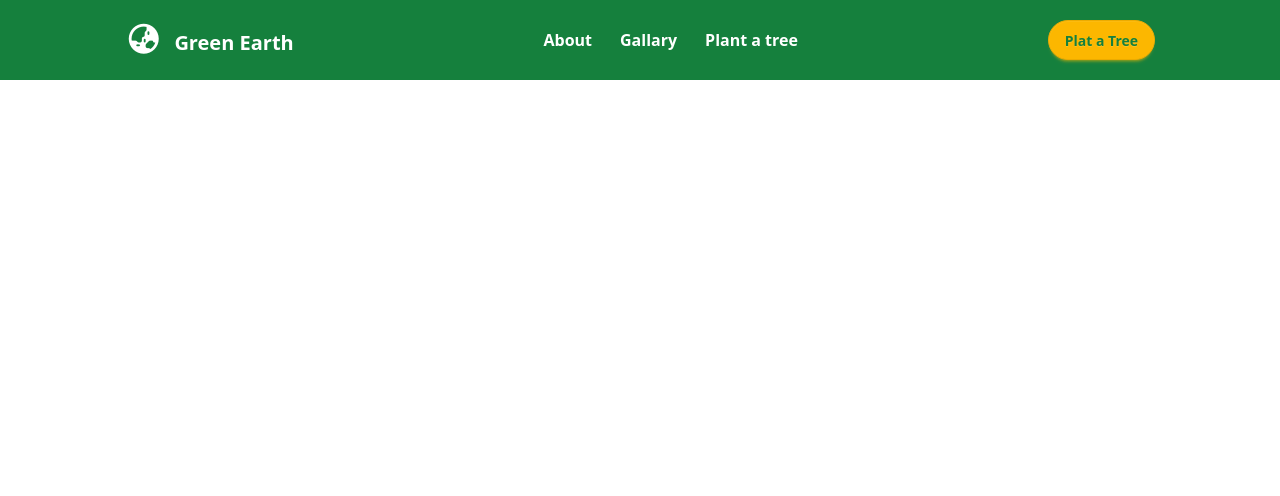
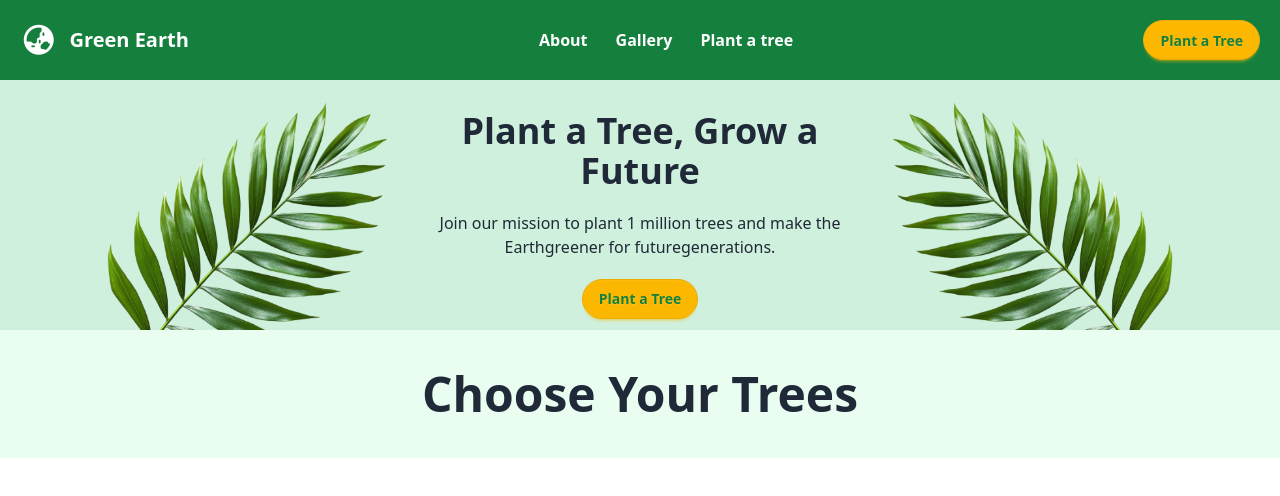
Before and after one commit to fah20im04/Assingment-6, a plain HTML site: page index.html in a window 1280 px wide. Drawn offline with nearby package versions, Linux system fonts and the light colour scheme.

Commit message:
banner done

```diff
--- a/index.html
+++ b/index.html
@@ -12,35 +12,92 @@
       <link href="https://cdn.jsdelivr.net/npm/daisyui@5" rel="stylesheet" type="text/css" />
      <script src="https://cdn.jsdelivr.net/npm/@tailwindcss/browser@4"></script>
 </head>
-<body>
+<body class="bg-[#e9fdf0]">
     <header>
         <!-- nav bar section -->
-         <section class="bg-[#15803D] h-[80px] flex justify-around items-center text-white ">
-            <div class="">
-                <h2 class="font-bold text-xl"><i class="fa-solid text-3xl fa-earth-asia mr-3"></i>Green Earth</h2>
+       <section class="bg-[#15803D] h-[80px] flex justify-between items-center px-5 text-white">
 
+         <div>
+           <h2 class="font-bold text-xl flex items-center">
+             <i class="fa-solid text-3xl fa-earth-asia mr-3"></i>Green Earth
+           </h2>
          </div>
-            <div class="">
-                <ul class="flex gap-7 font-semibold ">
+
+
+         <div class="hidden md:block">
+           <ul class="flex gap-7 font-semibold">
              <li><a href="">About</a></li>
-                    <li><a href="">Gallary</a></li>
+             <li><a href="">Gallery</a></li>
              <li><a href="">Plant a tree</a></li>
            </ul>
          </div>
-            <div>
-                <button class="btn btn-warning rounded-4xl text-[#15803D] font-bold">Plat a Tree</button>
+
+
+         <div class="hidden md:block">
+           <button class="btn btn-warning rounded-4xl text-[#15803D] font-bold">
+             Plant a Tree
+           </button>
+         </div>
+
+
+         <div class="md:hidden">
+           <button id="menu-btn" class="text-3xl focus:outline-none">
+             <i class="fa-solid fa-bars"></i>
+           </button>
          </div>
        </section>
+         <div id="mobile-menu" class="hidden bg-[#15803D] text-white px-5 py-3 md:hidden">
+           <ul class="flex flex-col gap-4 font-semibold">
+             <li><a href="">About</a></li>
+             <li><a href="">Gallery</a></li>
+             <li><a href="">Plant a tree</a></li>
+             <li>
+               <button class="btn btn-warning rounded-4xl text-[#15803D] font-bold w-full">
+                 Plant a Tree
+               </button>
+             </li>
+           </ul>
+         </div>
          <!-- banner section -->
-         <section class="bg-[#CFF0DC]">
-            <div></div>
-            <div></div>
-            <div></div>
+        <section class="flex flex-col md:flex-row items-center justify-between bg-[#CFF0DC] px-6 md:px-16  ">
+           <div class="">
+               <img class="" src="./assets/hero-leaf1.png" alt="">
+           </div>
+           <div class="text-center mt-5">
+               <h2 class="text-4xl text-[#1F2937] font-bold mb-5">Plant a Tree, Grow a Future</h2>
+               <p class="text-[#1F2937] font-medium mb-5">Join our mission to plant 1 million trees and make the Earthgreener for futuregenerations.</p>
 
+               <button class="btn btn-warning rounded-4xl text-[#15803D] font-bold">Plant a Tree</button>
+           </div>
+           <div>
+               <img src="./assets/hero-leaf2.png" alt="">
+           </div>
         </section>
 
     </header>
 
+    <main class="">
+       <div class="text-center py-10">
+         <h1 class="font-bold text-5xl text-[#1F2937]">Choose Your Trees</h1>
+       </div>
+       <!--categories,cards and cart   -->
+       <section>
+        <!-- categories div -->
+        <div>
+
+        </div>
+        <!-- cards div -->
+        <div>
+
+        </div>
+        <!-- cart div -->
+        <div>
+
+        </div>
+       </section>
+
+    </main>
+
     <script src="./script/script.js"></script>
 </body>
 </html>
--- a/script/script.js
+++ b/script/script.js
@@ -0,0 +1,4 @@
+  // Toggle mobile menu
+document.getElementById("menu-btn").addEventListener("click", function () {
+    document.getElementById("mobile-menu").classList.toggle("hidden");
+});
```
Lines whose indentation alone changed are shown as unchanged.
